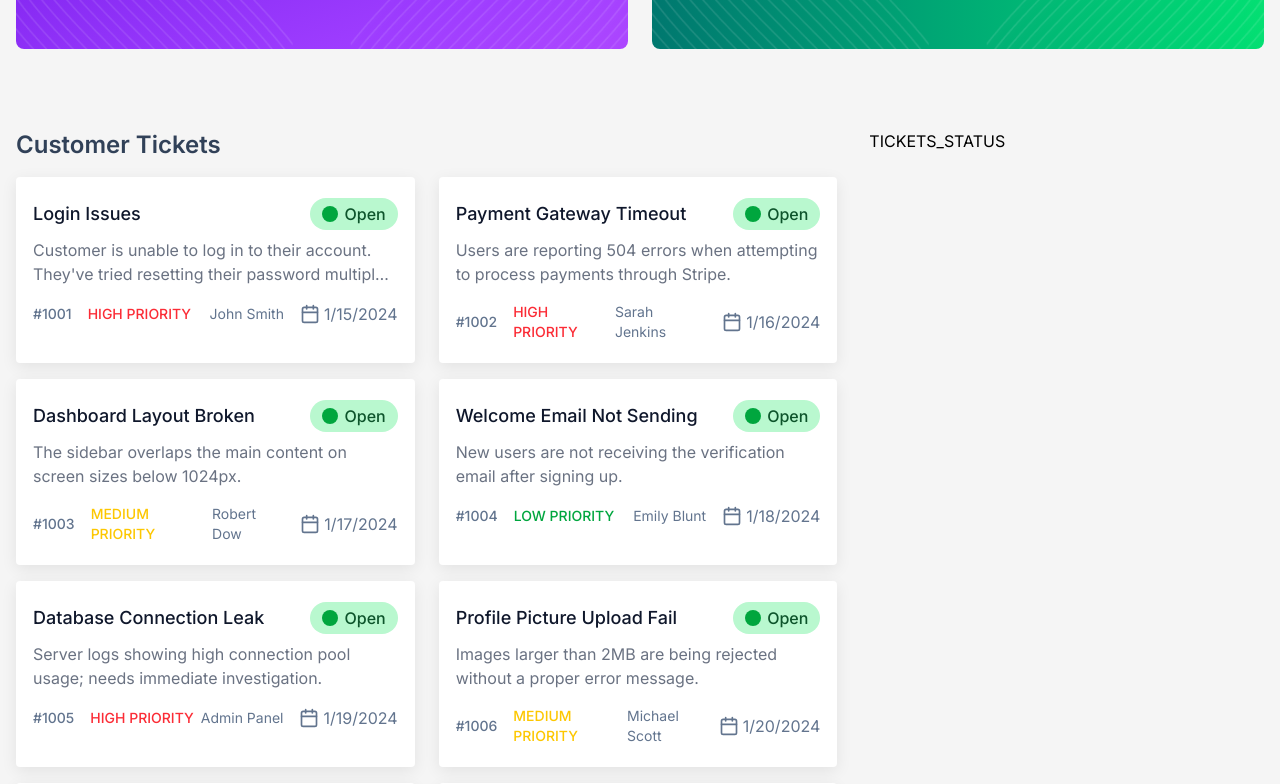
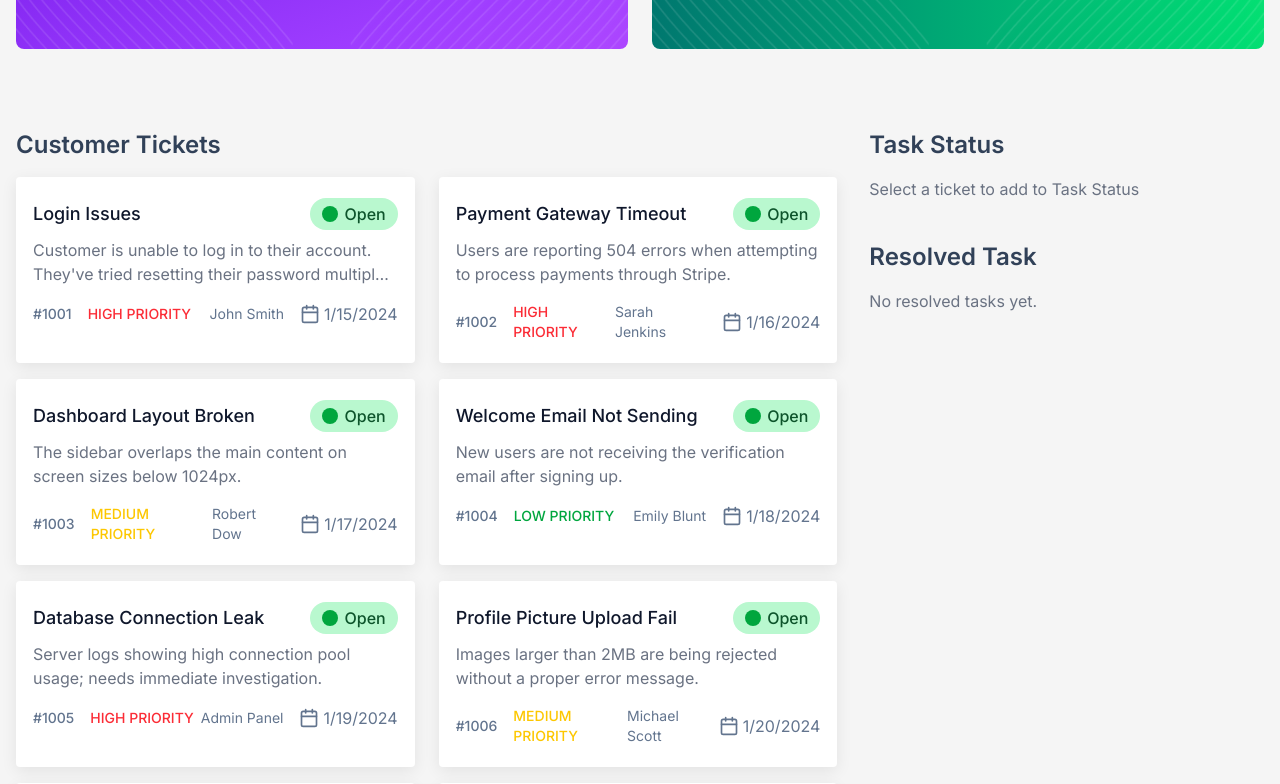
Before and after one commit to ownist/MRBA2, a React (Vite) app: page / in a window 1280 px wide. Shown: the part 360-1144 px from the top of the page. Built offline with nearby package versions, Linux system fonts and the light colour scheme.

Commit message:
feat(tickets-status): implement component UI
- Implement task status section
- Implement resolved tasks section
- Replace placeholder content

```diff
--- a/src/components/Tickets/TicketsStatus/TicketsStatus.jsx
+++ b/src/components/Tickets/TicketsStatus/TicketsStatus.jsx
@@ -2,7 +2,49 @@ const TicketsStatus = () => {
   return (
     <>
       <div className="hidden lg:grid lg:col-span-4">
-        <h1>TICKETS_STATUS</h1>
+        <div className="space-y-10">
+          <div className="space-y-4">
+            <h1 className="text-slate-700 text-2xl font-semibold">
+              Task Status
+            </h1>
+
+            <p className="text-gray-500 text-base font-normal">
+              Select a ticket to add to Task Status
+            </p>
+
+            {/* <div className="bg-white rounded shadow-[0px_4px_16px_0px_rgba(0,0,0,0.08)]">
+              <div className="p-4 space-y-4">
+                <h1 className="text-slate-900 text-lg font-medium">
+                  Payment Failed - Card Declined
+                </h1>
+                <button className="w-full text-white text-base font-semibold px-4 py-3 bg-green-600 rounded duration-200 hover:bg-green-700">
+                  Complete
+                </button>
+              </div>
+            </div> */}
+
+            {/*  */}
+          </div>
+
+          <div className="space-y-4">
+            <h1 className="text-slate-700 text-2xl font-semibold">
+              Resolved Task
+            </h1>
+
+            <p className="text-gray-500 text-base font-normal">
+              No resolved tasks yet.
+            </p>
+
+            {/* <div className="">
+              <h1 className="text-slate-900 text-lg font-medium px-4 py-5 bg-indigo-100 rounded shadow-[0px_4px_16px_0px_rgba(0,0,0,0.08)]">
+                Incorrect Billing Address
+              </h1>
+            </div> */}
+
+            {/*  */}
+          </div>
+          {/*  */}
+        </div>
       </div>
     </>
   );
```
